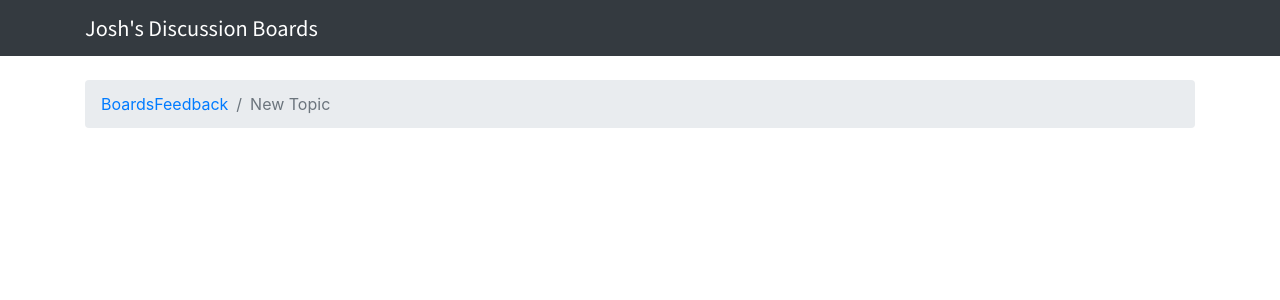
After one commit to jtw10/django_app, a Django app: page /boards/2/new/ in a window 1280 px wide. The commit adds this page. Shown: the top 300 px of the page. Run offline with Django 3.2, Linux system fonts and the light colour scheme; data comes from the database, SQL or seed files in the repository; both versions use the stored data as it was after the commit; some libraries are stand-ins or nearby versions.

Commit message:
css updates

```diff
--- a/myproject/boards/views.py
+++ b/myproject/boards/views.py
@@ -20,3 +20,8 @@ def board_topics(request, pk):
         raise Http404
     return render(request, 'topics.html', {'board': board})
     """
+
+
+def new_topic(request, pk):
+    board = get_object_or_404(Board, pk=pk)
+    return render(request, 'new_topic.html', {'board': board})
--- a/myproject/myproject/urls.py
+++ b/myproject/myproject/urls.py
@@ -21,5 +21,6 @@ from boards import views
 urlpatterns = [
     url(r'^$', views.home, name='home'),
     url(r'^boards/(?P<pk>\d+)/$', views.board_topics, name='board_topics'),
+    url(r'^boards/(?P<pk>\d+)/new/$', views.new_topic, name='new_topic'),
     url(r'^admin/', admin.site.urls),
 ]
--- /dev/null
+++ b/myproject/static/css/style.css
@@ -0,0 +1,3 @@
+.navbar-brand {
+    font-family: 'Noto Sans HK', sans-serif;
+}
--- a/myproject/templates/base.html
+++ b/myproject/templates/base.html
@@ -3,6 +3,8 @@
     <head>
         <meta charset="utf-8">
         <title>{% block title %}Josh's Discussion Boards{% endblock %}</title>
+        <link href="https://fonts.googleapis.com/css?family=Noto+Sans+HK&display=swap" rel="stylesheet">
+        <link rel="stylesheet" href="{% static 'css/style.css' %}">
         <link rel="stylesheet" href="{% static 'css/bootstrap.min.css' %}">
     </head>
     <body>
--- /dev/null
+++ b/myproject/templates/new_topic.html
@@ -0,0 +1,13 @@
+{% extends 'base.html' %}
+
+{% block title %}Start New Topic{% endblock %}
+
+{% block breadcrumb %}
+    <li clsas="breadcrumb-item"><a href="{% url 'home' %}">Boards</a></li>
+    <li class="breadcrumb-item"><a href="{% url 'board_topics' board.pk %}">{{ board.name }}</a></li>
+    <li class="breadcrumb-item active">New Topic</li>
+{% endblock %}
+
+{% block content %}
+
+{% endblock %}
```
Also changed, not shown: myproject/db.sqlite3, 2 other files.
